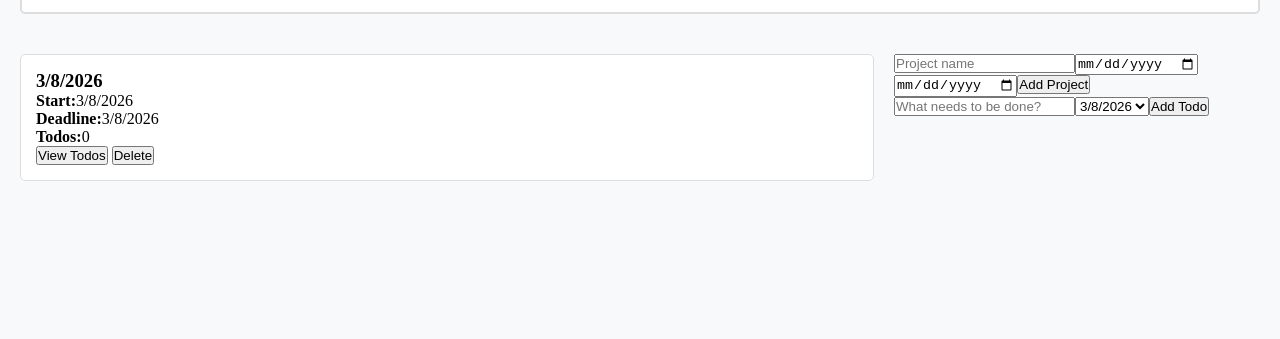
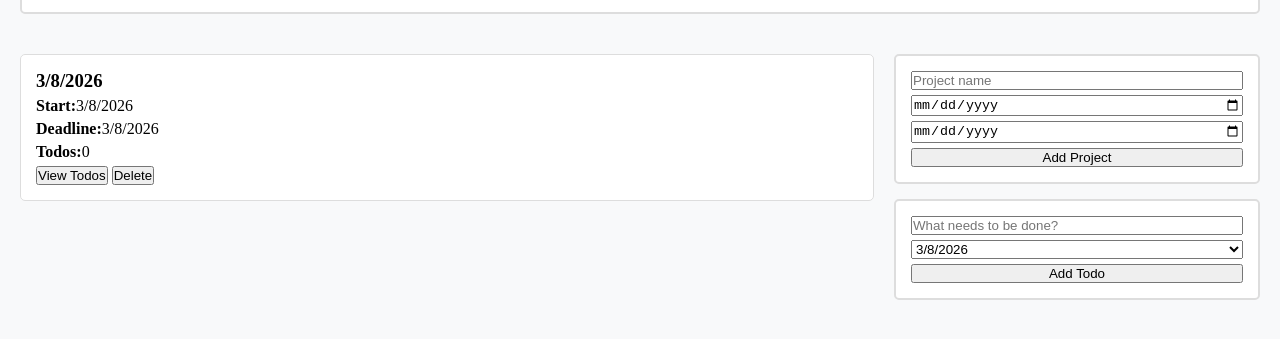
Before and after one commit to NomadicHippiee/todo-app, a website built with webpack: page src/index.html in a window 1280 px wide. Shown: the part 95-434 px from the top of the page. Built offline with nearby package versions, Linux system fonts and the light colour scheme.

Commit message:
Fix layout

```diff
--- a/src/style.css
+++ b/src/style.css
@@ -1,4 +1,4 @@
-*{
+* {
   margin: 0;
   padding: 0;
   box-sizing: border-box;
@@ -9,11 +9,11 @@ body {
 }
 
 header {
-    padding: 15px;
-    margin: 20px;
-    border: 2px solid #ddd;
-    border-radius: 5px;
-    background-color: white;
+  padding: 15px;
+  margin: 20px;
+  border: 2px solid #ddd;
+  border-radius: 5px;
+  background-color: white;
 }
 
 .main-section {
@@ -29,6 +29,9 @@ header {
 
 .right-column {
   flex: 30%;
+  display: flex;
+  flex-direction: column;
+  gap: 15px;
 }
 
 .projects-container {
@@ -37,9 +40,24 @@ header {
   gap: 15px;
 }
 
-.project-card {
+.project-card, .add-project-form, .add-todo-form, .todo-card, .card {
   border: 1px solid #ddd;
   padding: 15px;
   border-radius: 5px;
   background: white;
+  display: flex;
+  flex-direction: column;
+  gap: 5px;
 }
+
+.add-project-form, .add-todo-form {
+    border: 2px solid #ddd;
+}
+
+.todo-card button {
+  margin-left: auto;
+}
+
+.card button {
+  width: 120px;
+}
```
